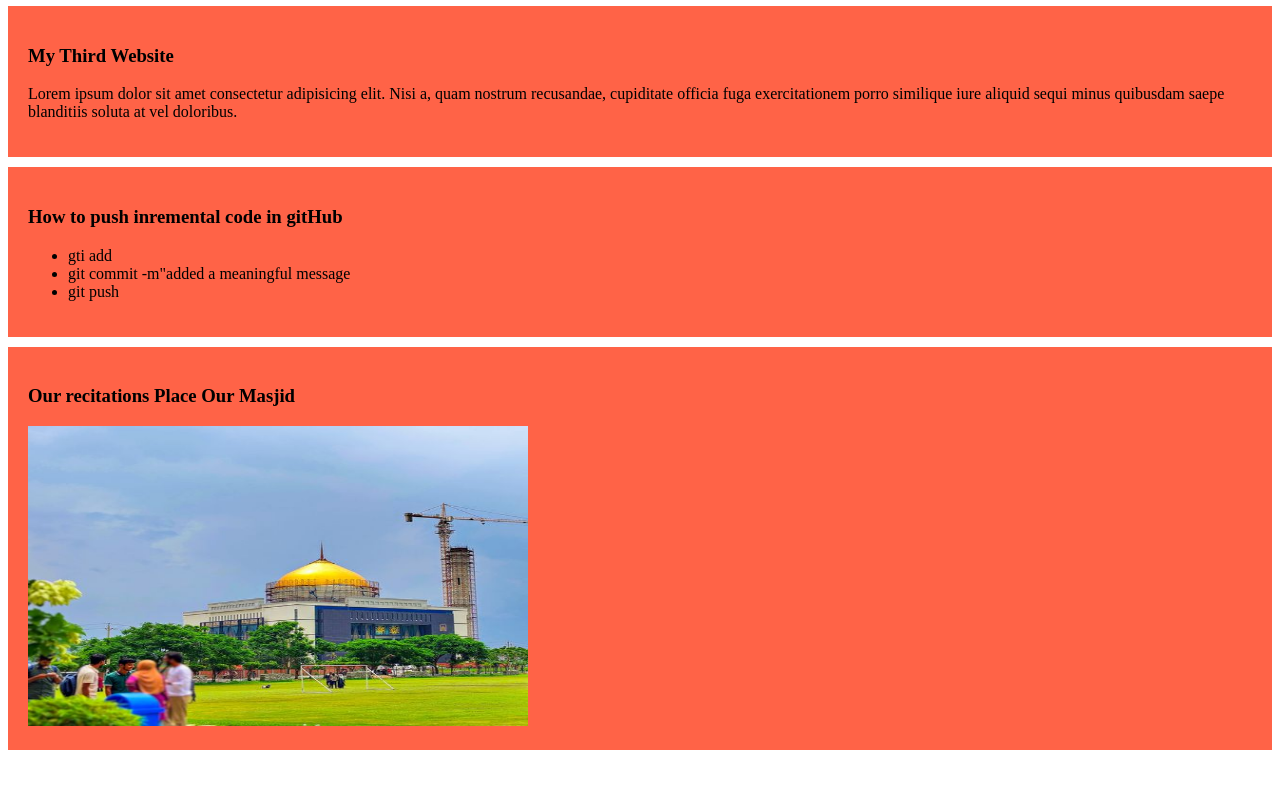
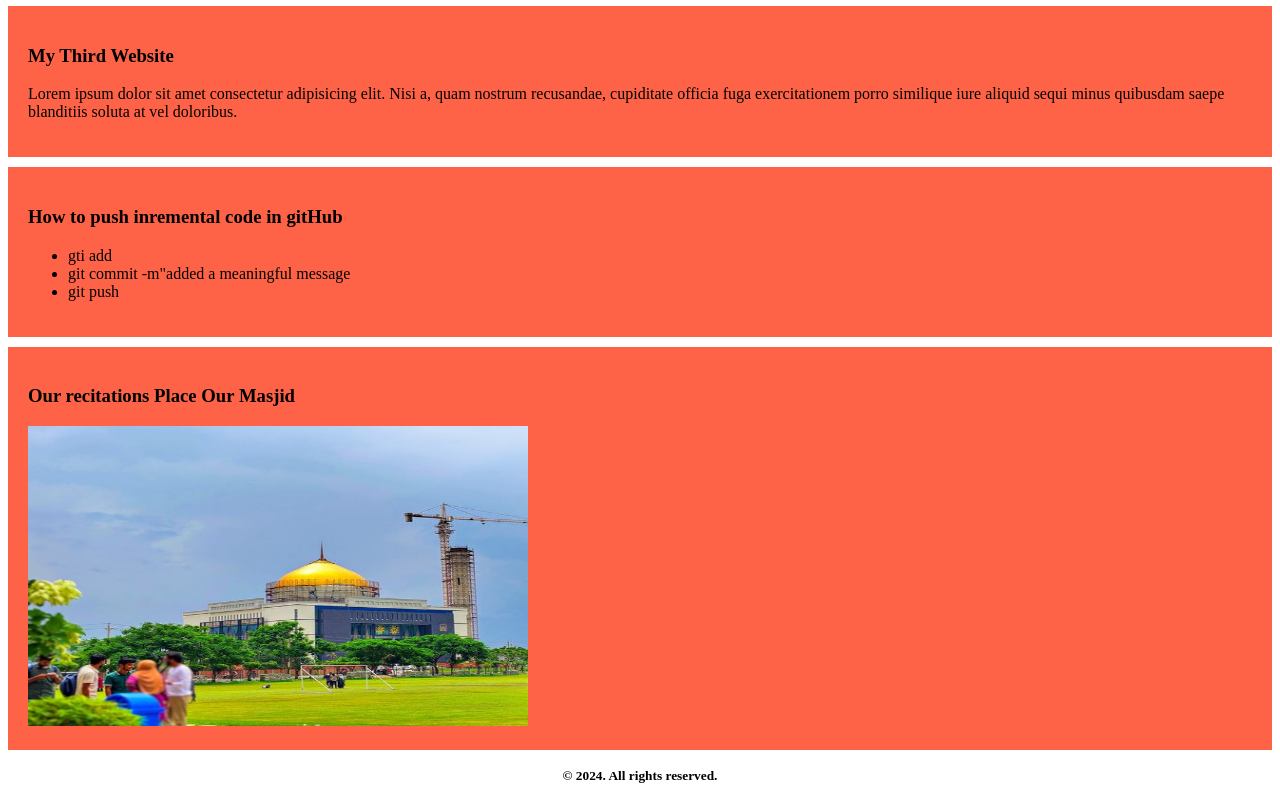
Before and after one commit to srfarukahmed/my-simple-website, a plain HTML site: page index.html in a window 1280 px wide. Shown: the part 325-1125 px from the top of the page. Before the commit the page ends 1085 px from the top, so only its background shows below. Drawn offline with Linux system fonts and the light colour scheme.

Commit message:
added fotter description

```diff
--- a/index.html
+++ b/index.html
@@ -32,6 +32,9 @@
     <h3>Our recitations Place Our Masjid</h3>
     <img src="images/masjid.jpg" alt="Coming soon.........." width="500" height="300">
 </div>
+<footer>
+    <p><small><b>&copy; 2024. All rights reserved.</b></small></p>
+</footer>
 
 </body>
 </html>
--- a/styles/blog1.css
+++ b/styles/blog1.css
@@ -3,3 +3,7 @@ div{
     padding: 20px;
     margin-bottom: 10px;
 }
+
+footer{
+    text-align: center;
+}
```
